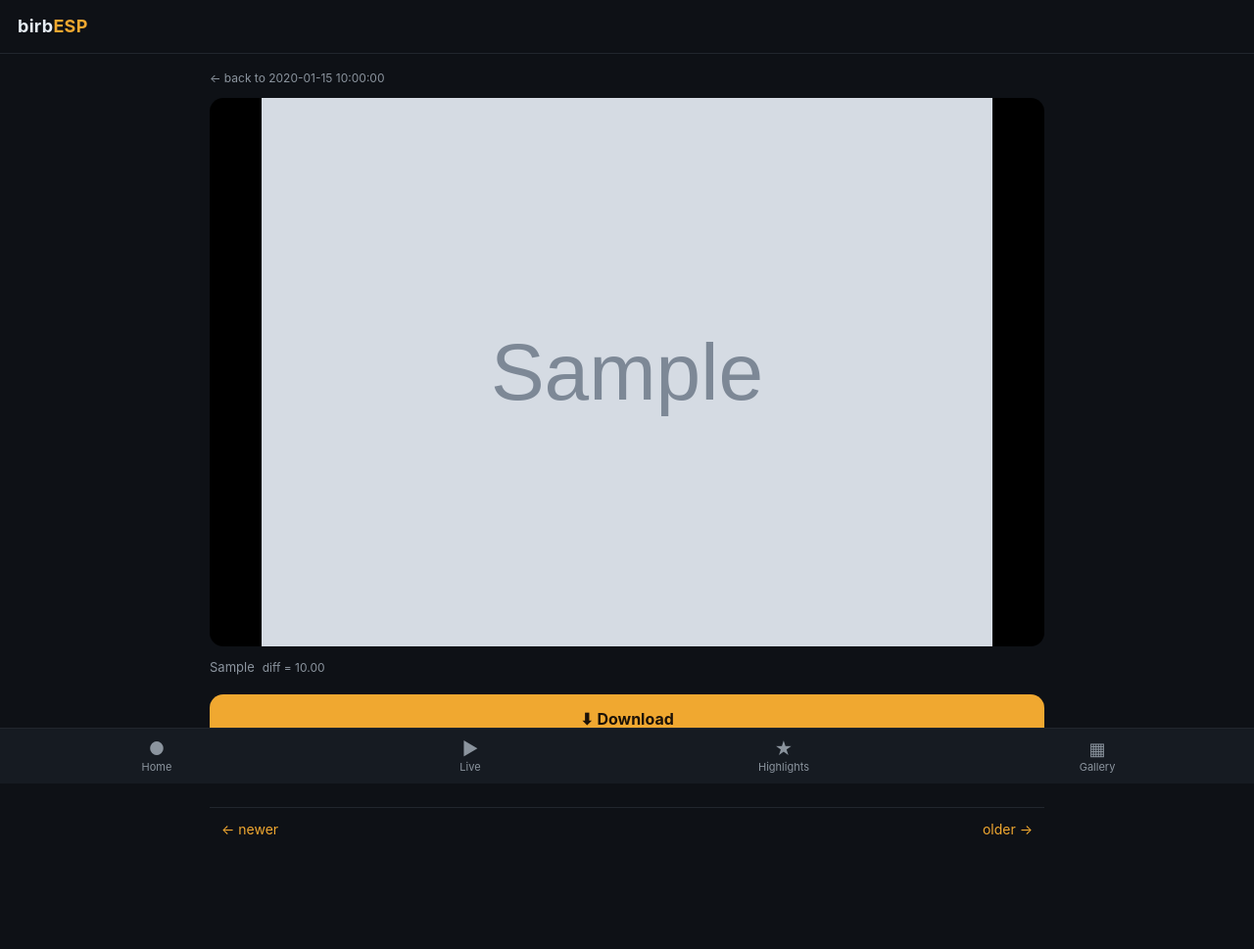
After one commit to AlexNly/birbESP, a FastAPI app: template server/app/templates/frame.html in a window 1280 px wide. The commit adds this page. Shown: the whole page at 98% size. Run offline with FastAPI, Linux system fonts and the light colour scheme; the template is opened without the code that fills it: most values are stand-ins (such as "Sample title", 1, 10 or a date in 2020); grey boxes marked "Sample" are stand-in pictures.

Commit message:
feat(server): frame detail page with Download button

```diff
--- a/server/app/main.py
+++ b/server/app/main.py
@@ -117,6 +117,30 @@ def serve_frame(path: str) -> FileResponse:
     )
 
 
+@app.get("/frame/{path:path}", response_class=HTMLResponse)
+def frame_detail(request: Request, path: str) -> HTMLResponse:
+    if not _FRAME_RE.match(path):
+        raise HTTPException(404, "Not found")
+    store = get_store()
+    row = store.get(path)
+    if row is None:
+        raise HTTPException(404, "Not found")
+    neighbors = store.neighbors(path)
+    iso = row["ts_iso"]
+    download_name = f"birbESP-{iso[:10]}T{iso[11:19].replace(':', '-')}.jpg"
+    return templates.TemplateResponse(
+        request,
+        "frame.html",
+        {
+            "active": "gallery",
+            "frame": row,
+            "newer": neighbors["newer"],
+            "older": neighbors["older"],
+            "download_name": download_name,
+        },
+    )
+
+
 @app.get("/", response_class=HTMLResponse)
 def home(request: Request) -> HTMLResponse:
     store = get_store()
--- a/server/app/static/style.css
+++ b/server/app/static/style.css
@@ -116,6 +116,9 @@ a { color: inherit; text-decoration: none; }
 
 .muted { color: var(--fg-muted); }
 .small { font-size: 12px; }
+
+.frame-detail { display: flex; flex-direction: column; gap: 12px; }
+.dl-hint { text-align: center; margin: 4px 0 0; }
 code { font-family: ui-monospace, SFMono-Regular, Menlo, monospace; font-size: 0.92em; }
 
 .bottomnav {
--- /dev/null
+++ b/server/app/templates/frame.html
@@ -0,0 +1,32 @@
+{% extends "base.html" %}
+{% block title %}birbESP — {{ frame.ts_iso[:19] }}{% endblock %}
+
+{% block content %}
+<section class="frame-detail">
+  <a href="/gallery?date={{ frame.date }}" class="muted-link small">← back to {{ frame.date }}</a>
+
+  <img class="hero-img" src="/frames/{{ frame.filename }}" alt="frame {{ frame.ts_iso }}">
+
+  <p class="hero-meta">
+    <time datetime="{{ frame.ts_iso }}">{{ frame.ts_iso[:19] }}</time>
+    {% if frame.is_highlight %}<span class="pill pill-star">★ highlight</span>{% endif %}
+    {% if frame.diff_score is not none %}
+      <span class="small muted">diff = {{ '%.2f' | format(frame.diff_score) }}</span>
+    {% endif %}
+  </p>
+
+  <a class="cta" href="/frames/{{ frame.filename }}" download="{{ download_name }}">⬇ Download</a>
+
+  <p class="small muted dl-hint">Tip: long-press the image to save it directly to Photos.</p>
+
+  <nav class="pager">
+    {% if newer %}
+      <a href="/frame/{{ newer }}">← newer</a>
+    {% else %}<span></span>{% endif %}
+    <span class="muted small">{{ frame.ts_iso[11:19] }}</span>
+    {% if older %}
+      <a href="/frame/{{ older }}">older →</a>
+    {% else %}<span></span>{% endif %}
+  </nav>
+</section>
+{% endblock %}
```
